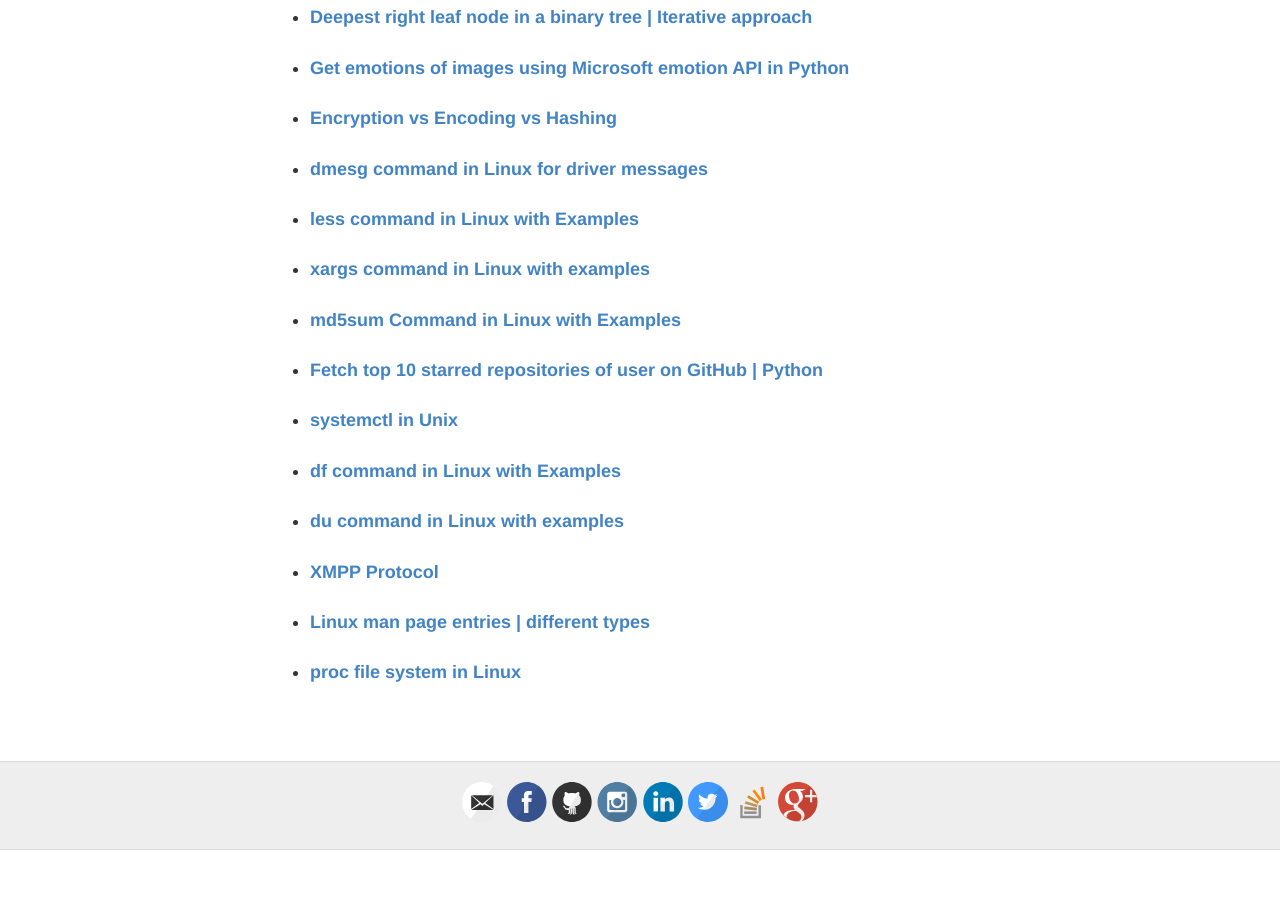
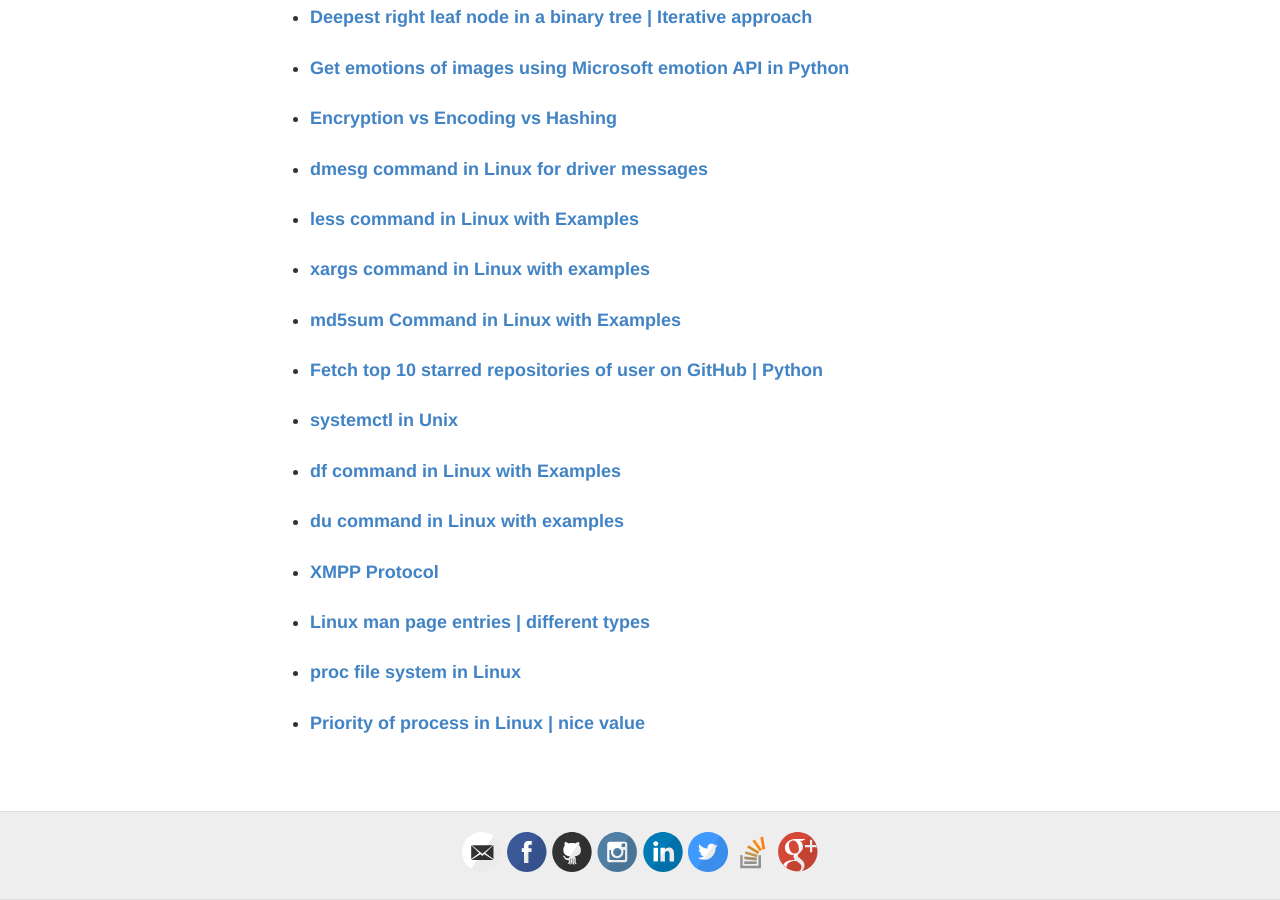
Before and after one commit to msdeep14/msdeep14.github.io, a Jekyll site: the page built from projects/geeksforgeeks_articles.html, in a window 1280 px wide and 900 px high, scrolled down 2179 px. Built offline with Jekyll 4.4.1, drawn with Linux system fonts in a browser that asks for light colours; before the commit the page ends 3029 px from its top, so only the background shows below that.

Commit message:
add geeksforgeeks article link

```diff
--- a/projects/geeksforgeeks_articles.html
+++ b/projects/geeksforgeeks_articles.html
@@ -68,6 +68,7 @@ permalink: /projects/geeksforgeeks_articles
         <li><strong><a target="_blank" href = "https://www.geeksforgeeks.org/xmpp-protocol/">XMPP Protocol</a></strong></li><br/>
         <li><strong><a target="_blank" href = "https://www.geeksforgeeks.org/linux-man-page-entries-different-types/">Linux man page entries | different types</a></strong></li><br/>
         <li><strong><a target="_blank" href = "https://www.geeksforgeeks.org/proc-file-system-linux/">proc file system in Linux</a></strong></li><br/>
+        <li><strong><a target="_blank" href = "https://www.geeksforgeeks.org/priority-of-process-in-linux-nice-value/">Priority of process in Linux | nice value</a></strong></li><br/>
     </ul>
 </p>
 </body>
```
